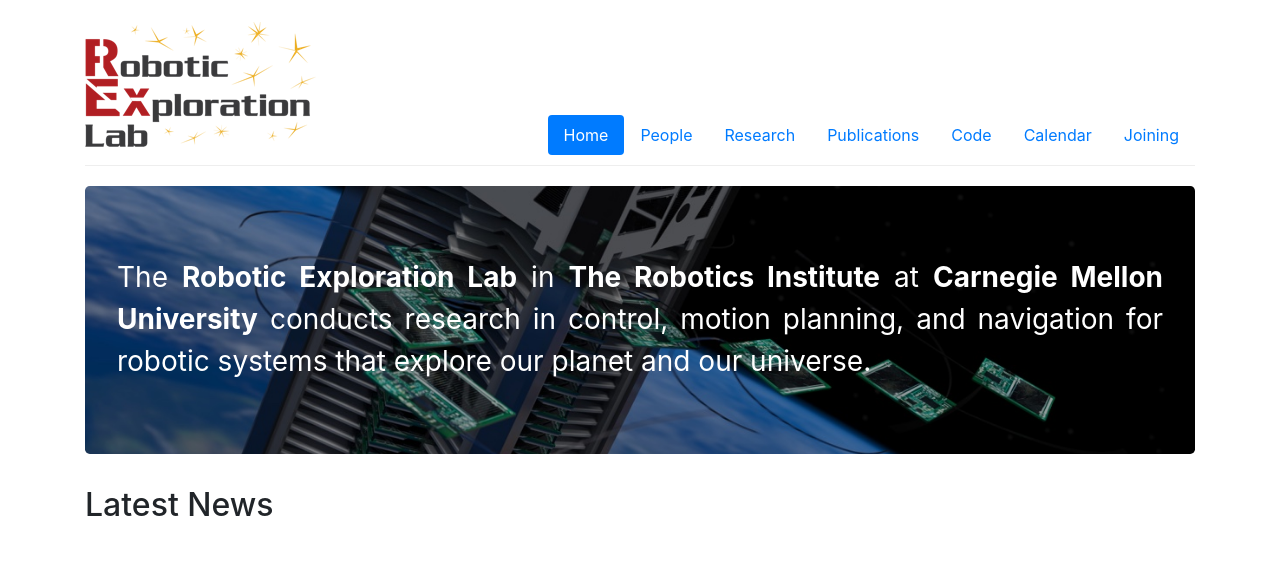
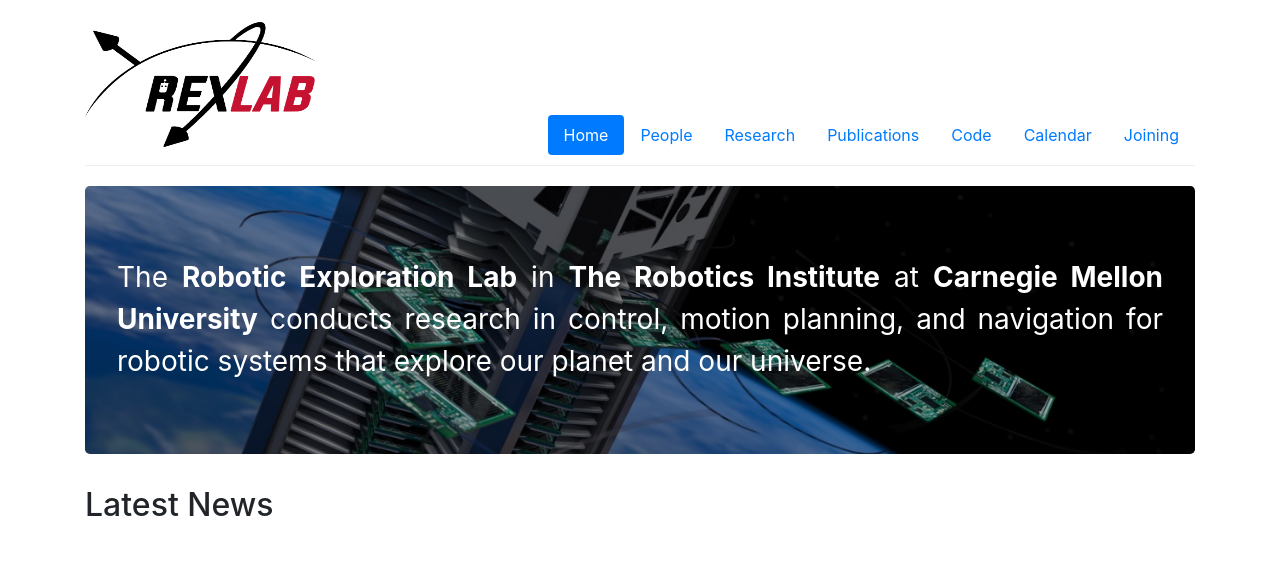
Before and after one commit to RoboticExplorationLab/roboticexplorationlab.github.io, a Jekyll site: the page built from index.html, in a window 1280 px wide. Shown: the top 568 px of the page. Built offline with Jekyll 4.4.1, drawn with Linux system fonts in a browser that asks for light colours; comment, search, counter and statistics services are not loaded.

Commit message:
Increase logo resolution

```diff
--- a/_layouts/default.html
+++ b/_layouts/default.html
@@ -26,8 +26,8 @@
                         flex-column
                         flex-md-row justify-content-md-between align-items-md-end">
                 <a href="{{ site.base }}/" class="">
-                    <img src="{{ site.base }}/img/logo.png"
-                         srcset="{{ site.base }}/img/logo@2x.png 2x"
+                    <img src="{{ site.base }}/img/logo_high_res.png"
+                         srcset="{{ site.base }}/img/logo_high_res.png 2x"
                          alt="REx Lab" id="logo">
                 </a>
                 <ul class="nav nav-pills justify-content-center">
```
Also changed, not shown: img/logo.png, img/logo.svg (added), img/logo_high_res.png (added).
